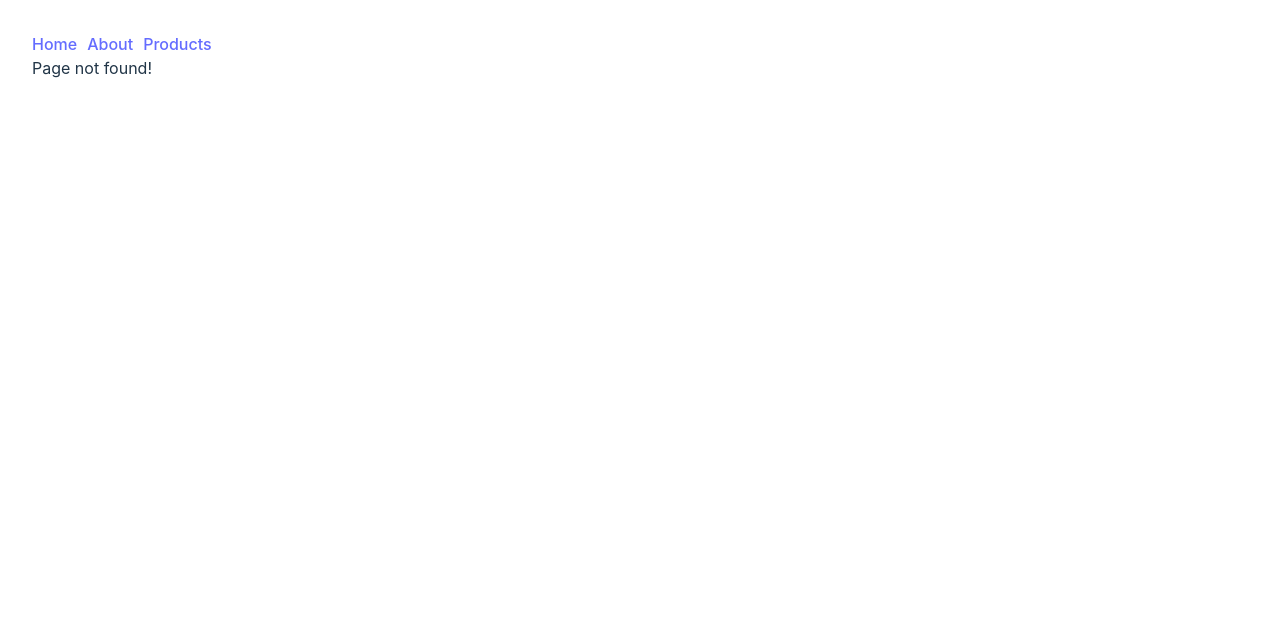
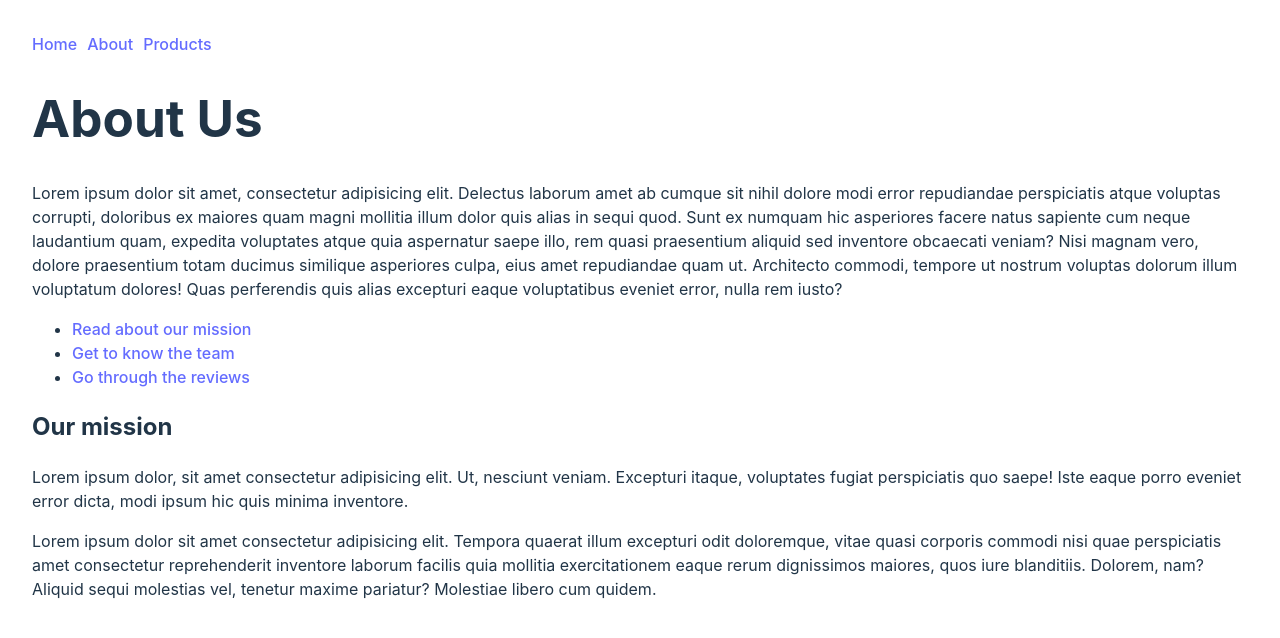
Before and after one commit to danretegan/react-routing, a React (Vite) app in the folder my-app/: page /about/mission in a window 1280 px wide. Before the commit this address had no page. Shown: the top 638 px of the page. Built offline with nearby package versions, Linux system fonts and the light colour scheme.

Commit message:
add 3 nested routes

```diff
--- a/my-app/src/App.jsx
+++ b/my-app/src/App.jsx
@@ -5,6 +5,9 @@ import { About } from "./pages/About";
 import { Products } from "./pages/Products";
 import { NotFoundPage } from "./pages/NotFoundPage";
 import { ProductDetails } from "./pages/ProductDetails";
+import { Mission } from "./components/Mission";
+import { Team } from "./components/Team";
+import { Reviews } from "./components/Reviews";
 
 function App() {
   return (
@@ -22,7 +25,13 @@ function App() {
       </nav>
       <Routes>
         <Route path="/" element={<Home />} />
-        <Route path="/about" element={<About />} />
+
+        <Route path="/about" element={<About />}>
+          <Route path="mission" element={<Mission />} />
+          <Route path="team" element={<Team />} />
+          <Route path="reviews" element={<Reviews />} />
+        </Route>
+
         <Route path="/products" element={<Products />} />
         <Route path="/products/:id" element={<ProductDetails />} />
         <Route path="*" element={<NotFoundPage />} />
--- /dev/null
+++ b/my-app/src/components/Mission.jsx
@@ -0,0 +1,20 @@
+export function Mission() {
+  return (
+    <section>
+      <h2>Our mission</h2>
+      <p>
+        Lorem ipsum dolor, sit amet consectetur adipisicing elit. Ut, nesciunt
+        veniam. Excepturi itaque, voluptates fugiat perspiciatis quo saepe! Iste
+        eaque porro eveniet error dicta, modi ipsum hic quis minima inventore.
+      </p>
+      <p>
+        Lorem ipsum dolor sit amet consectetur adipisicing elit. Tempora quaerat
+        illum excepturi odit doloremque, vitae quasi corporis commodi nisi quae
+        perspiciatis amet consectetur reprehenderit inventore laborum facilis
+        quia mollitia exercitationem eaque rerum dignissimos maiores, quos iure
+        blanditiis. Dolorem, nam? Aliquid sequi molestias vel, tenetur maxime
+        pariatur? Molestiae libero cum quidem.
+      </p>
+    </section>
+  );
+}
--- /dev/null
+++ b/my-app/src/components/Reviews.jsx
@@ -0,0 +1,23 @@
+export function Reviews() {
+  return (
+    <section>
+      <div>
+        <h2>First review - 4.6/5</h2>
+        <p>
+          Lorem, ipsum dolor sit amet consectetur adipisicing elit. Autem harum
+          architecto sapiente corporis, voluptatem quas voluptatibus fugiat
+          nulla commodi quidem, dolorem distinctio inventore blanditiis illo
+          tenetur aut enim ex laborum!
+        </p>
+      </div>
+      <div>
+        <h2>Second review - 4.8/5</h2>
+        <p>
+          Lorem ipsum dolor sit amet consectetur adipisicing elit. Corrupti
+          nihil ea, eaque fugit amet possimus officiis asperiores aperiam facere
+          et?
+        </p>
+      </div>
+    </section>
+  );
+}
--- /dev/null
+++ b/my-app/src/components/Team.jsx
@@ -0,0 +1,23 @@
+export function Team() {
+  return (
+    <section>
+      <ul>
+        <li>
+          <b>CEO</b> - Gabrijela Vohu Manah
+        </li>
+        <li>
+          <b>Sales</b> - Darius Marianne
+        </li>
+        <li>
+          <b>Product</b> - Ségdae Jean-Pierre
+        </li>
+        <li>
+          <b>Marketing</b> - Melina Theotimos
+        </li>
+        <li>
+          <b>Engineering</b> - Gregor Ramadhani
+        </li>
+      </ul>
+    </section>
+  );
+}
--- a/my-app/src/pages/About.jsx
+++ b/my-app/src/pages/About.jsx
@@ -1,3 +1,5 @@
+import { Link, Outlet } from "react-router-dom";
+
 export function About() {
   return (
     <main>
@@ -15,6 +17,20 @@ export function About() {
         dolorum illum voluptatum dolores! Quas perferendis quis alias excepturi
         eaque voluptatibus eveniet error, nulla rem iusto?
       </p>
+      <ul>
+        <li>
+          <Link to="mission">Read about our mission</Link>
+        </li>
+        <li>
+          <Link to="team">Get to know the team</Link>
+        </li>
+        <li>
+          <Link to="reviews">Go through the reviews</Link>
+        </li>
+      </ul>
+
+      {/* Specificăm exact locul unde, în ruta părinte About, dorim să randăm rutele copii:  */}
+      <Outlet />
     </main>
   );
 }
--- a/my-app/src/pages/Products.jsx
+++ b/my-app/src/pages/Products.jsx
@@ -9,7 +9,7 @@ export function Products() {
       <h2>Product List:</h2>
       <p>
         - Componenta <b> ProductList</b> furnizează o listă de produse sub formă
-        de link-uri, unde fiecare link ( <b> Link </b>) este asociat, prin
+        de link-uri, unde fiecare link (<b>Link</b>) este asociat, prin
         intermediul <b>id</b>-ului, cu detaliile specifice ale produsului.{" "}
         <br />- Funcția <b>Products()</b> utilizează componenta{" "}
         <b>ProductList</b> pentru a afișa, asa cum se vede mai jos, lista de
```
Also changed, not shown: 1 other file (tests, documents, lock files or other folders).
